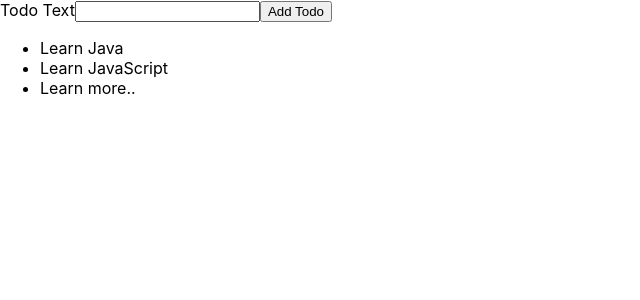
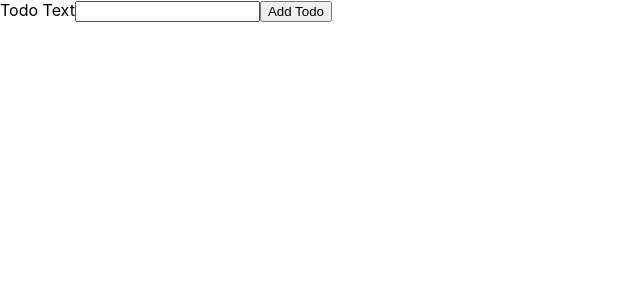
Before and after one commit to gjgaurav9/ReactWithTypeScript, a React (Create React App) app in the folder react-ts/: page / in a window 1280 px wide. Shown: the top 300 px of the page, without its empty margins (0-640 px from the left). Built offline with nearby package versions, Linux system fonts and the light colour scheme.

Commit message:
Added todo dynamically

```diff
--- a/react-ts/src/App.tsx
+++ b/react-ts/src/App.tsx
@@ -1,16 +1,25 @@
+import { useState } from "react";
 import NewTodo from "./components/NewTodo";
 import TodoList from "./components/TodoList";
 import Todo from "./models/Todo";
 
 function App() {
-  const todoList = [
-    new Todo("Learn Java"),
-    new Todo("Learn JavaScript"),
-    new Todo("Learn more.."),
-  ];
+  // Removed Static todo
+  // const todoList = [
+  //   new Todo("Learn Java"),
+  //   new Todo("Learn JavaScript"),
+  //   new Todo("Learn more.."),
+  // ];
+
+  const [todoList, setTodoList] = useState<Todo[]>([]);
+  const addTodoHandler = (newTodo: string) => {
+    const newTodoObj = new Todo(newTodo);
+    setTodoList((previousTodo) => previousTodo.concat(newTodoObj));
+  };
+
   return (
     <div>
-      <NewTodo />
+      <NewTodo addTodo ={addTodoHandler} />
       <TodoList items={todoList} />
     </div>
   );
--- a/react-ts/src/components/NewTodo.tsx
+++ b/react-ts/src/components/NewTodo.tsx
@@ -1,7 +1,7 @@
 import React from "react";
 import { useRef } from "react";
 
-const NewTodo = () => {
+const NewTodo: React.FC<{ addTodo: (todo: string) => void }> = (props) => {
   const todoTextInputRef = useRef<HTMLInputElement>(null);
 
   const submitHandler = (event: React.FormEvent) => {
@@ -12,6 +12,8 @@ const NewTodo = () => {
     if (enteredText.trim().length === 0) {
       return;
     }
+
+    props.addTodo(enteredText);
   };
 
   return (
```
